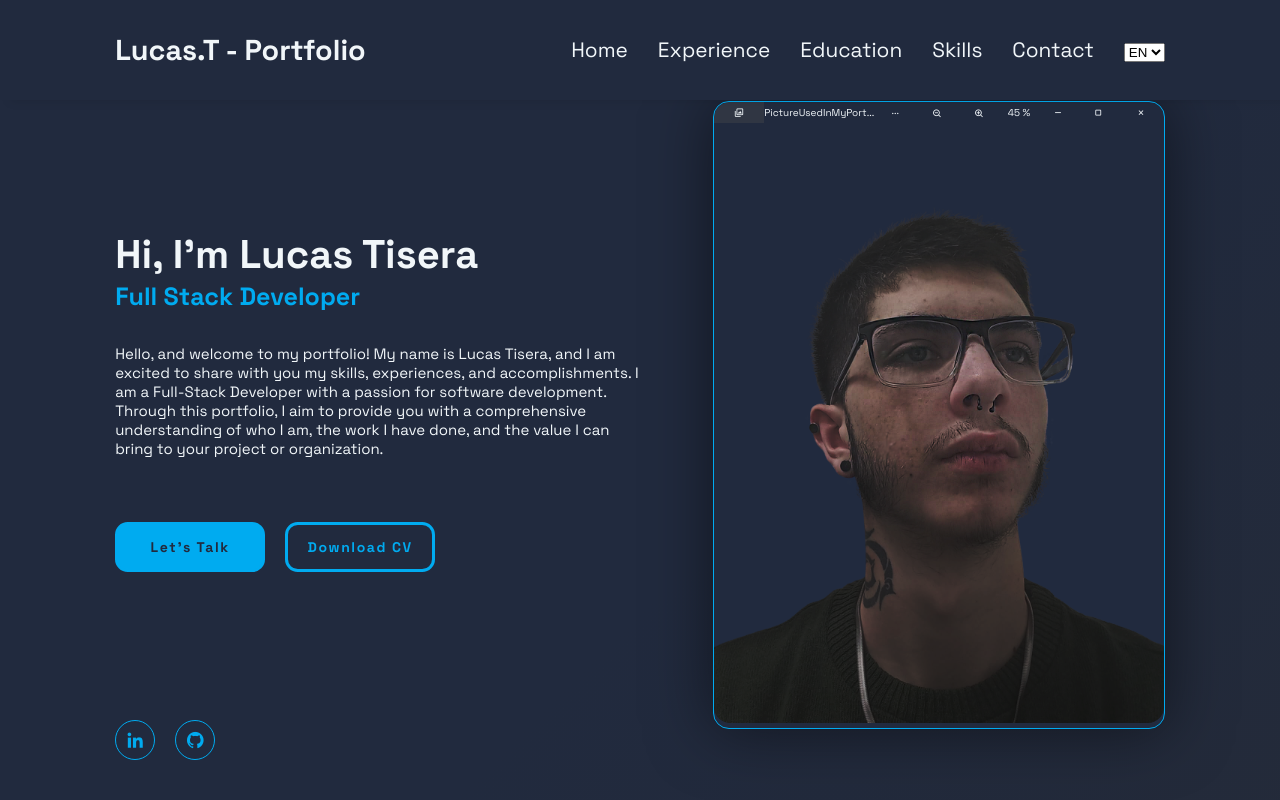
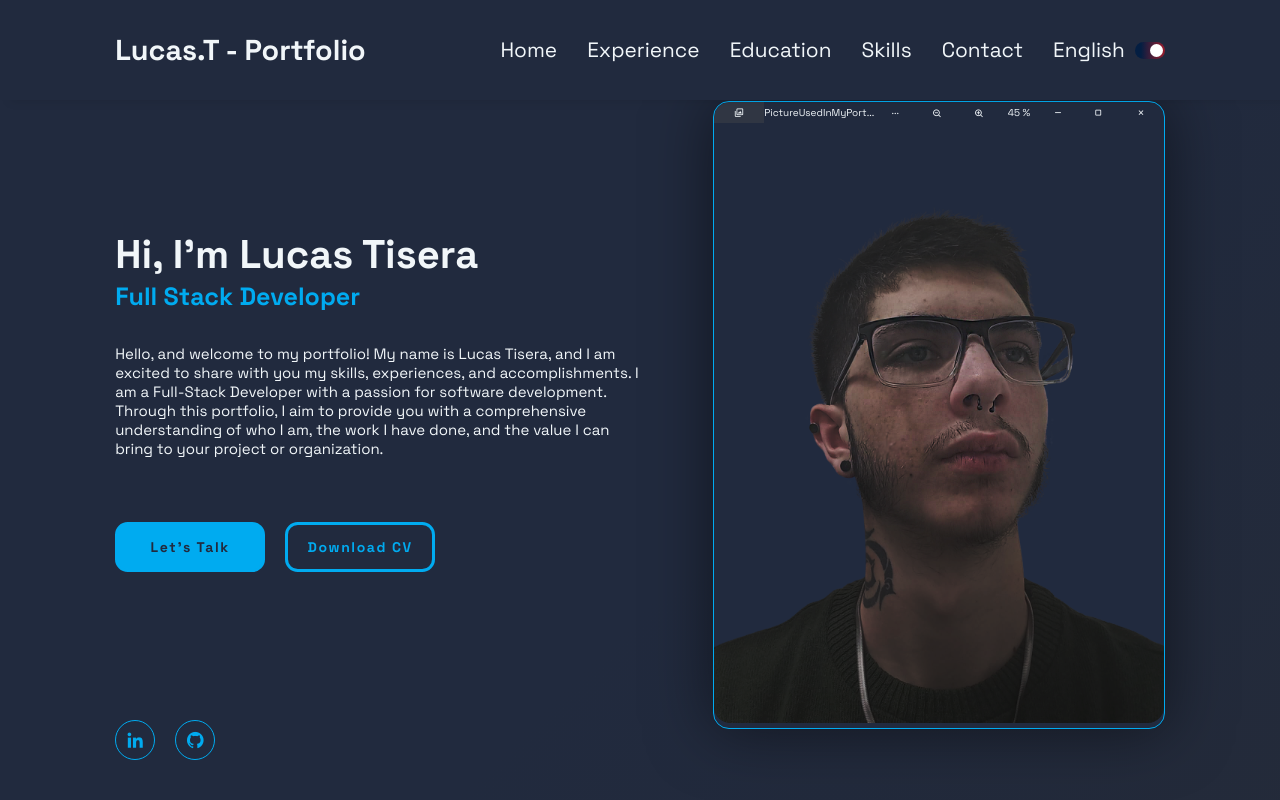
Before and after one commit to Lucas-Tisera/portfolio-next, a Next.js app: page / in a window 1280 px wide. Shown: the top 800 px of the page. Built offline with nearby package versions, Linux system fonts and the light colour scheme.

Commit message:
Feat - implement switch to the lang context

```diff
--- a/app/components/Navigation.jsx
+++ b/app/components/Navigation.jsx
@@ -6,8 +6,12 @@ import styles from './styles/Navigation.module.css'
 
 export function MainHeader(){
   const [showNavbar, setShowNavbar] = useState(false)
-  const {texts, handleLang} = useContext(LangContext)
-
+  const {texts, handleLang, lang} = useContext(LangContext)
+  const [selected, setSelected] = useState("es")
+  const handleChange = (e) => {
+    setSelected(e.target.checked ? "en" : "es")
+    handleLang(e.target.checked ? "en" : "es")
+  }
   const links =[
       {
           label: texts.home,
@@ -42,12 +46,15 @@ export function MainHeader(){
                     </Link>
                   </li>
                 ))}
-            <div className={styles.lang}>
-              <select onChange={handleLang}>
-                <option value="en" >EN</option>
-                <option value="es" >ES</option>
-              </select>
-            </div>
+                <div className={styles.langContainer}>
+                  <p className={`esp`}>
+                    {lang === "es" ? "Español" : "English"}
+                  </p>
+                  <label className={styles.switch}>
+                    <input type="checkbox" onChange={handleChange} checked={lang === "en" ? true : false} />
+                    <span className={`${styles.slider} ${styles.round}`}></span>
+                  </label>
+                </div>
             </ul>
 
           </nav>
--- a/app/components/styles/Navigation.module.css
+++ b/app/components/styles/Navigation.module.css
@@ -54,7 +54,70 @@
     cursor: pointer;
     display: none;
 }
+.langContainer{
+    display: flex;
+    align-items: center;
+    gap: 10px;
+}
+.switch {
+    position: relative;
+    display: inline-block;
+    width: 30px;
+    height: 17px;
+}
+.switch input {
+    opacity: 0;
+    width: 0;
+    height: 0;
+}
+.slider {
+    position: absolute;
+    cursor: pointer;
+    top: 0;
+    left: 0;
+    right: 0;
+    bottom: 0;
+    background: rgb(112,167,216);
+    background: linear-gradient(90deg, rgba(255,255,255,1) 0%, rgba(255,255,255,1) 0%, rgba(255,255,255,1) 17%, rgba(103,184,255,1) 56%);
+    -webkit-transition: .4s;
+    transition: .4s;
+}
 
+.slider:before {
+    position: absolute;
+    content: "";
+    height: 13px;
+    width: 13px;
+    left: 2px;
+    bottom: 2px;
+    background-color: yellow;
+    -webkit-transition: .4s;
+    transition: .4s;
+}
+
+input:checked + .slider {
+    background: linear-gradient(90deg, #041e42 20%, #9b1c2c 100%);
+}
+
+input:focus + .slider {
+    box-shadow: 0 0 1px var(--main-color);
+}
+
+input:checked + .slider:before {
+    -webkit-transform: translateX(13px);
+    -ms-transform: translateX(13px);
+    transform: translateX(13px);
+    background-color: white;
+}
+
+/* Rounded sliders */
+.slider.round {
+    border-radius: 34px;
+}
+
+.slider.round:before {
+    border-radius: 50%;
+}
 /* KEY FRAMES */
 
 @keyframes showRight {
--- a/app/context/LangContext.jsx
+++ b/app/context/LangContext.jsx
@@ -68,7 +68,8 @@ const LangProvider = ({children}) => {
     const [texts, setTexts] = useState(translations[lang])
 
     const handleLang = (e) =>{
-        if(e.target.value === "es"){
+        console.log(e)
+        if(e === "es"){
             setLang("es")
             setTexts(translations.es)
         }else{
@@ -76,7 +77,7 @@ const LangProvider = ({children}) => {
             setTexts(translations.en)
         }
     }
-    const data = { texts, handleLang }
+    const data = { texts, handleLang, lang }
 
     return (
         <LangContext.Provider value={data}>
```
